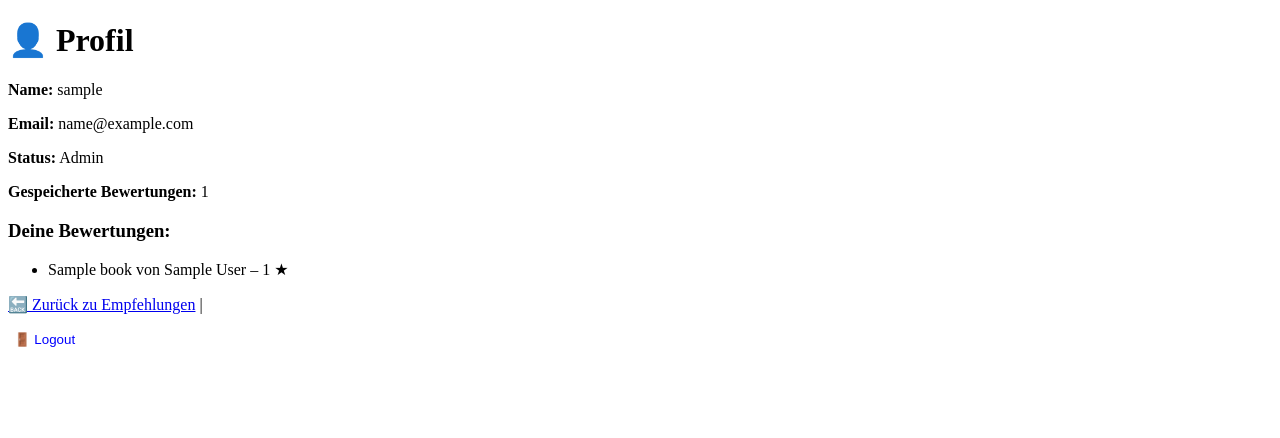
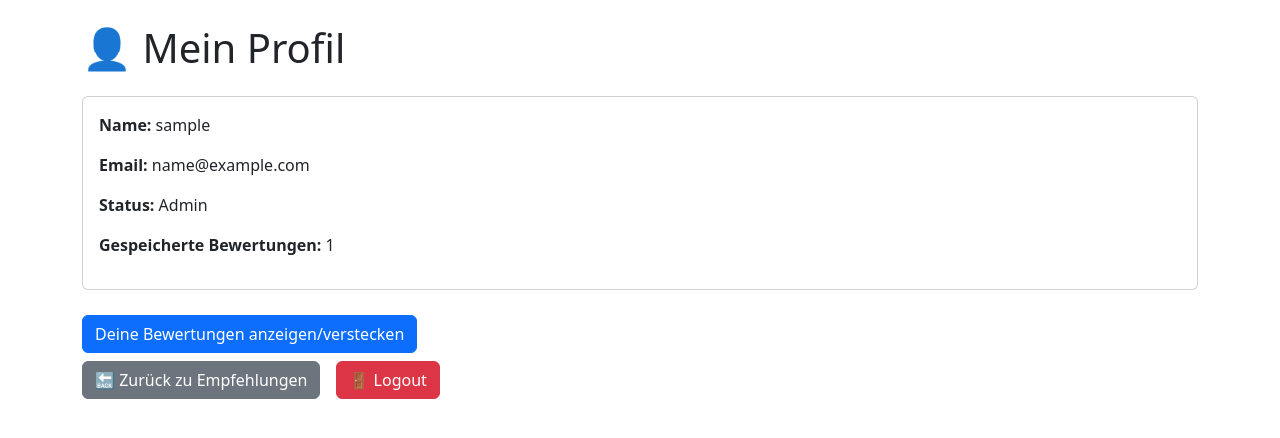
Before and after one commit to cpowern/bookland, a Django app: page /profile/ in a window 1280 px wide. Shown: the top 438 px of the page. Run offline with Django 5.2, Linux system fonts and the light colour scheme; a user stored in the database is signed in; tables that the repository leaves empty hold one stand-in row (values such as "Sample post"); parts of the project's set-up code (start-up, migrations or seed data) failed here and were passed over.

Commit message:
main page und profile page frontend update

```diff
--- a/books/templates/books/profile.html
+++ b/books/templates/books/profile.html
@@ -2,31 +2,45 @@
 <html>
 <head>
     <title>Profil</title>
+    <link rel="stylesheet" href="https://cdn.jsdelivr.net/npm/bootstrap@5.3.0/dist/css/bootstrap.min.css">
 </head>
-<body>
-    <h1>👤 Profil</h1>
+<body class="container py-4">
+    <h1 class="mb-4">👤 Mein Profil</h1>
+
+    <div class="card p-3 mb-4">
         <p><strong>Name:</strong> {{ user.username }}</p>
         <p><strong>Email:</strong> {{ user.email }}</p>
         <p><strong>Status:</strong> {% if user.is_staff or user.is_superuser %}Admin{% else %}Benutzer{% endif %}</p>
         <p><strong>Gespeicherte Bewertungen:</strong> {{ total_ratings }}</p>
+    </div>
 
-    <h3>Deine Bewertungen:</h3>
-    <ul>
+    <h3>
+  <button class="btn btn-primary" type="button" data-bs-toggle="collapse" data-bs-target="#ratingsList" aria-expanded="false" aria-controls="ratingsList">
+    Deine Bewertungen anzeigen/verstecken
+  </button>
+</h3>
+
+<div class="collapse mt-3" id="ratingsList">
+  <ul class="list-group">
     {% for rating in ratings %}
-            <li>{{ rating.title }} von {{ rating.author }} – {{ rating.score }} ★</li>
+      <li class="list-group-item">{{ rating.title }} von {{ rating.author }} – {{ rating.score }} ★</li>
     {% empty %}
-            <li>Keine Bewertungen vorhanden.</li>
+      <li class="list-group-item text-muted">Keine Bewertungen vorhanden.</li>
     {% endfor %}
   </ul>
+</div>
 
-    <p>
-        <a href="{% url 'recommendations' %}">🔙 Zurück zu Empfehlungen</a> |
-        <form action="{% url 'logout' %}" method="post" style="display:inline">
+<!-- Bootstrap JS (am Ende vor </body> falls noch nicht eingebunden) -->
+<script src="https://cdn.jsdelivr.net/npm/bootstrap@5.3.0/dist/js/bootstrap.bundle.min.js"></script>
+
+
+    <div class="d-flex gap-3">
+        <a href="{% url 'recommendations' %}" class="btn btn-secondary">🔙 Zurück zu Empfehlungen</a>
+
+        <form action="{% url 'logout' %}" method="post">
             {% csrf_token %}
-            <button type="submit" style="background:none;border:none;color:#00f;cursor:pointer;">
-                🚪 Logout
-            </button>
+            <button type="submit" class="btn btn-danger">🚪 Logout</button>
         </form>
-    </p>
+    </div>
 </body>
 </html>
```
Also changed, not shown: books/templates/books/main.html (+20 -11 lines). Lines whose indentation alone changed are shown as unchanged.
